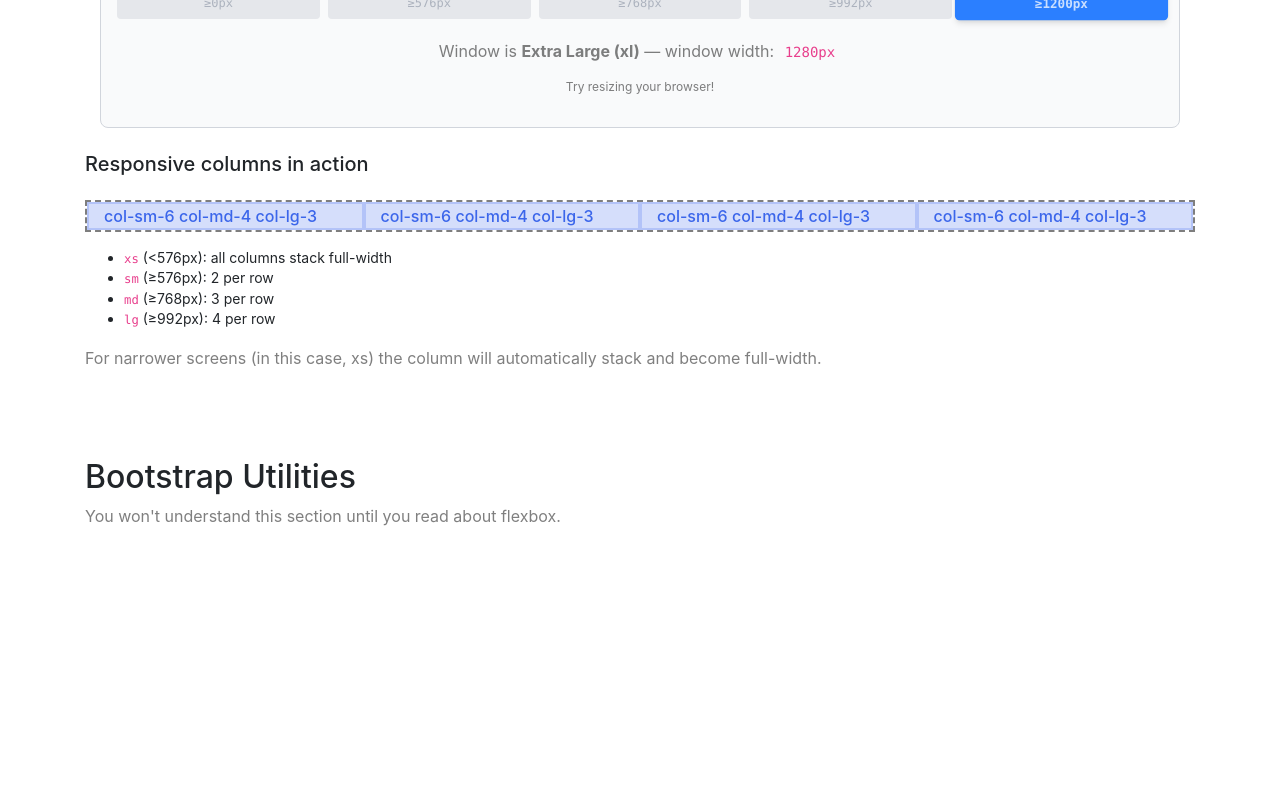
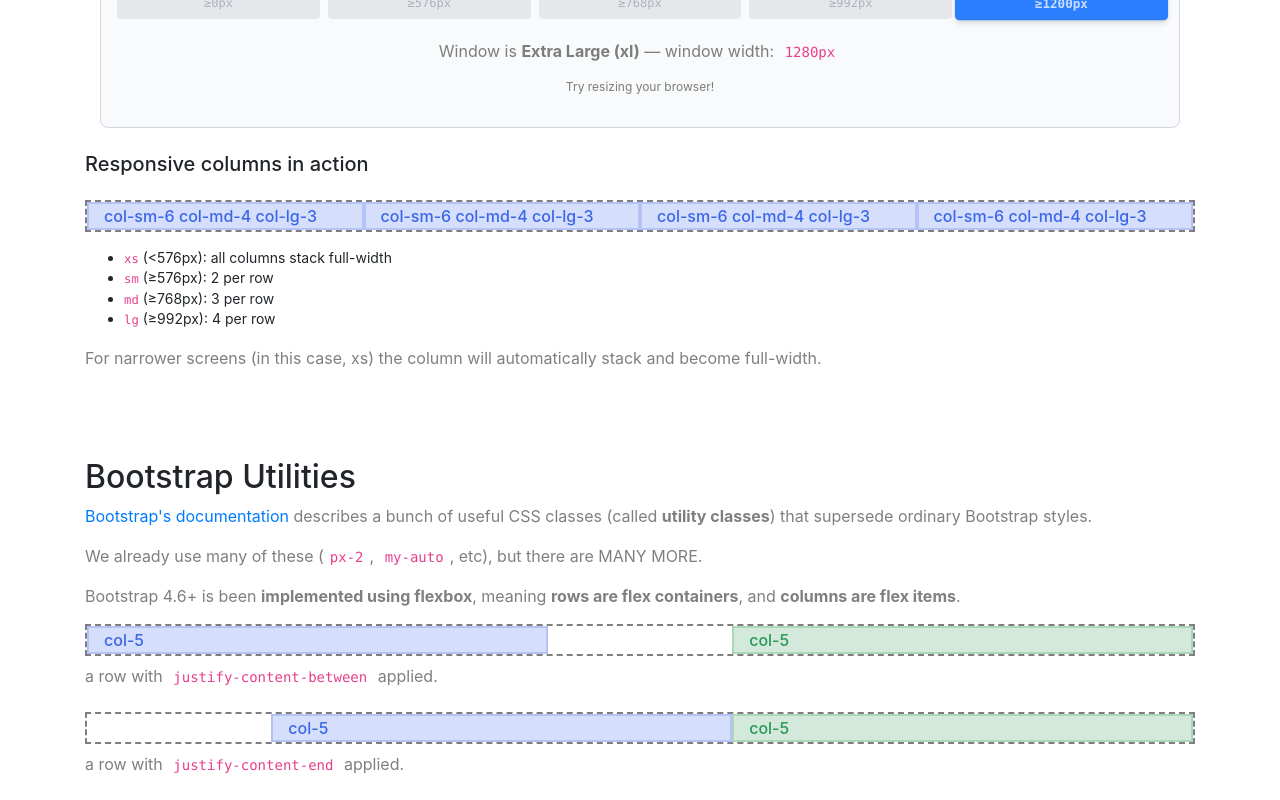
Before and after one commit to avahajr/css-demo, a React (Vite) app: page /bootstrap in a window 1280 px wide. Shown: the part 911-1711 px from the top of the page. Before the commit the page ends 1455 px from the top, so only its background shows below. Built offline with nearby package versions, Linux system fonts and the light colour scheme.

Commit message:
bootstrap + flex examples

```diff
--- a/src/sections/BootstrapUtils.tsx
+++ b/src/sections/BootstrapUtils.tsx
@@ -1,8 +1,26 @@
+import Example from "../components/Example.tsx";
+
 export default function BootstrapUtils() {
-    return (
-        <section id="bootstrap-utils" className="container mt-5">
+    return (<section id="bootstrap-utils" className="container mt-5">
             <h2>Bootstrap Utilities</h2>
-                    <p>You won't understand this section until you read about flexbox.</p>
-        </section>
-    );
+            <p><a href={"https://getbootstrap.com/docs/4.6/utilities/borders/"} target={'_blank'} rel={'noreferrer'}>Bootstrap's
+                documentation</a> describes a bunch of useful CSS classes (called <strong>utility classes</strong>) that
+                supersede ordinary Bootstrap styles.</p>
+        <p>We already use many of these (<code>px-2</code>, <code>my-auto</code>, etc), but there are MANY MORE.</p>
+            <p>Bootstrap 4.6+ is been <strong>implemented using flexbox</strong>, meaning <strong>rows are flex containers</strong>,
+                and <strong>columns
+                    are flex items</strong>.</p>
+        <Example caption={<>a row with <code>justify-content-between</code> applied.</>}>
+            <div className={'row tw:outlined-row justify-content-between'}>
+                <div className={'col-5 tw:text-blue-700/80 tw:outlined-col'}>col-5</div>
+                <div className={'col-5 tw:text-green-700/80 tw:outlined-col'}>col-5</div>
+            </div>
+        </Example>
+        <Example caption={<>a row with <code>justify-content-end</code> applied.</>}>
+            <div className={'row tw:outlined-row justify-content-end'}>
+                <div className={'col-5 tw:text-blue-700/80 tw:outlined-col'}>col-5</div>
+                <div className={'col-5 tw:text-green-700/80 tw:outlined-col'}>col-5</div>
+            </div>
+        </Example>
+        </section>);
 }
```
